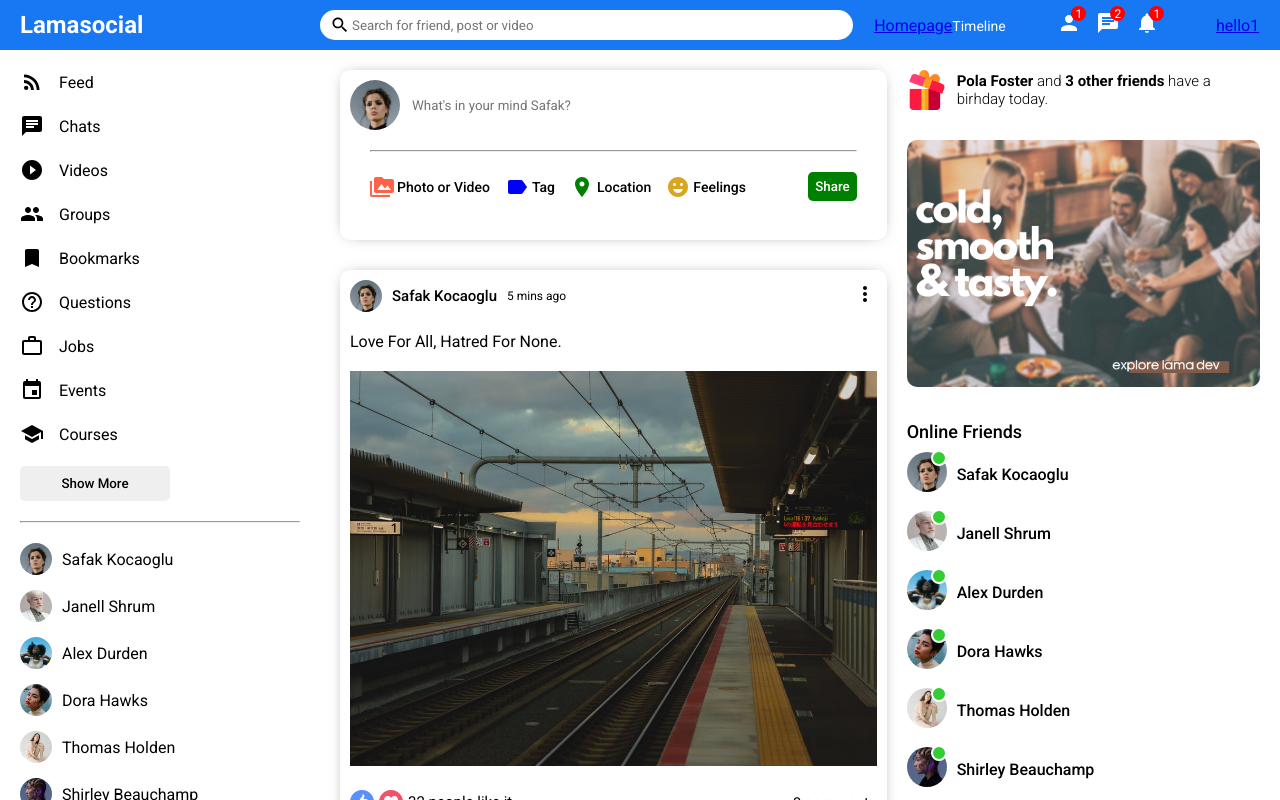
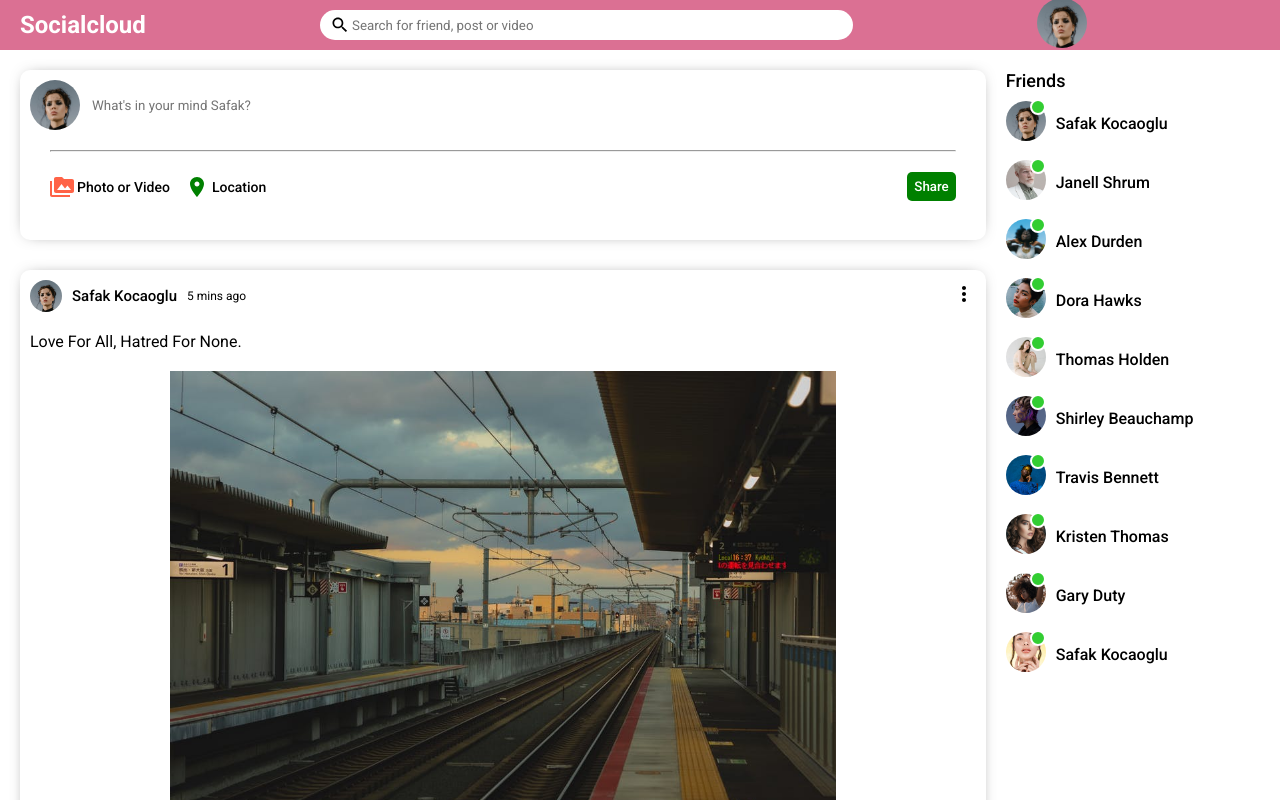
Before and after one commit to Pellys/Social-Cloud, a React (Create React App) app: page / in a window 1280 px wide. Shown: the top 800 px of the page. Built offline with nearby package versions, Linux system fonts and the light colour scheme; the HTML template or start-up script is replaced by a standard one.

Commit message:
fix homepage

```diff
--- a/src/components/rightbar/Rightbar.jsx
+++ b/src/components/rightbar/Rightbar.jsx
@@ -6,14 +6,7 @@ export default function Rightbar({ profile }) {
   const HomeRightbar = () => {
     return (
       <>
-        <div className="birthdayContainer">
-          <img className="birthdayImg" src="assets/gift.png" alt="" />
-          <span className="birthdayText">
-            <b>Pola Foster</b> and <b>3 other friends</b> have a birhday today.
-          </span>
-        </div>
-        <img className="rightbarAd" src="assets/ad.png" alt="" />
-        <h4 className="rightbarTitle">Online Friends</h4>
+        <h4 className="rightbarTitle">Friends</h4>
         <ul className="rightbarFriendList">
           {Users.map((u) => (
             <Online key={u.id} user={u} />
--- a/src/components/rightbar/rightbar.css
+++ b/src/components/rightbar/rightbar.css
@@ -1,5 +1,5 @@
 .rightbar {
-  flex: 3.5;
+  flex: 1.5;
 }
 
 .rightbarWrapper {
--- a/src/components/share/Share.jsx
+++ b/src/components/share/Share.jsx
@@ -20,16 +20,8 @@ export default function Share() {
                     <span className="shareOptionText">Photo or Video</span>
                 </div>
                 <div className="shareOption">
-                    <Label htmlColor="blue" className="shareIcon"/>
-                    <span className="shareOptionText">Tag</span>
-                </div>
-                <div className="shareOption">
                     <Room htmlColor="green" className="shareIcon"/>
                     <span className="shareOptionText">Location</span>
-                </div>
-                <div className="shareOption">
-                    <EmojiEmotions htmlColor="goldenrod" className="shareIcon"/>
-                    <span className="shareOptionText">Feelings</span>
                 </div>
             </div>
             <button className="shareButton">Share</button>
--- a/src/components/topbar/Topbar.jsx
+++ b/src/components/topbar/Topbar.jsx
@@ -9,7 +9,7 @@ function Topbar() {
   return (
     <div className="topbarContainer">
       <div className="topbarLeft">
-        <span className="logo">Lamasocial</span>
+        <Link to="/" className="logo" >Socialcloud</Link>
       </div>
       <div className="topbarCenter">
         <div className="searchbar">
@@ -21,25 +21,9 @@ function Topbar() {
         </div>
       </div>
       <div className="topbarRight">
-        <div className="topbarLinks">
-          <Link to="/" className="span spann">Homepage</Link>
-          <span className="topbarLink">Timeline</span>
-        </div>
-        <div className="topbarIcons">
-          <div className="topbarIconItem">
-            <Person />
-            <span className="topbarIconBadge">1</span>
-          </div>
-          <div className="topbarIconItem">
-            <Chat />
-            <span className="topbarIconBadge">2</span>
-          </div>
-          <div className="topbarIconItem">
-            <Notifications />
-            <span className="topbarIconBadge">1</span>
-          </div>
-        </div>
-        <Link to="/profile" className="btn btn-primary">hello1</Link>
+        <Link to="/profile">
+        <img className="shareProfileImg" src="/assets/person/1.jpeg" alt="" />
+        </Link>
       </div>
     </div>
   );
--- a/src/components/topbar/topbar.css
+++ b/src/components/topbar/topbar.css
@@ -1,7 +1,7 @@
 .topbarContainer {
   height: 50px;
   width: 100%;
-  background-color: #1877f2;
+  background-color: #DB7093;
   display: flex;
   align-items: center;
   position: sticky;
@@ -19,6 +19,7 @@
   font-weight: bold;
   color: white;
   cursor: pointer;
+  text-decoration: none;
 }
 
 .topbarCenter {
--- a/src/pages/home/Home.jsx
+++ b/src/pages/home/Home.jsx
@@ -9,7 +9,6 @@ export default function Home() {
     <>
       <Topbar />
       <div className="homeContainer">
-        <Sidebar />
         <Feed/>
         <Rightbar/>
       </div>
```
